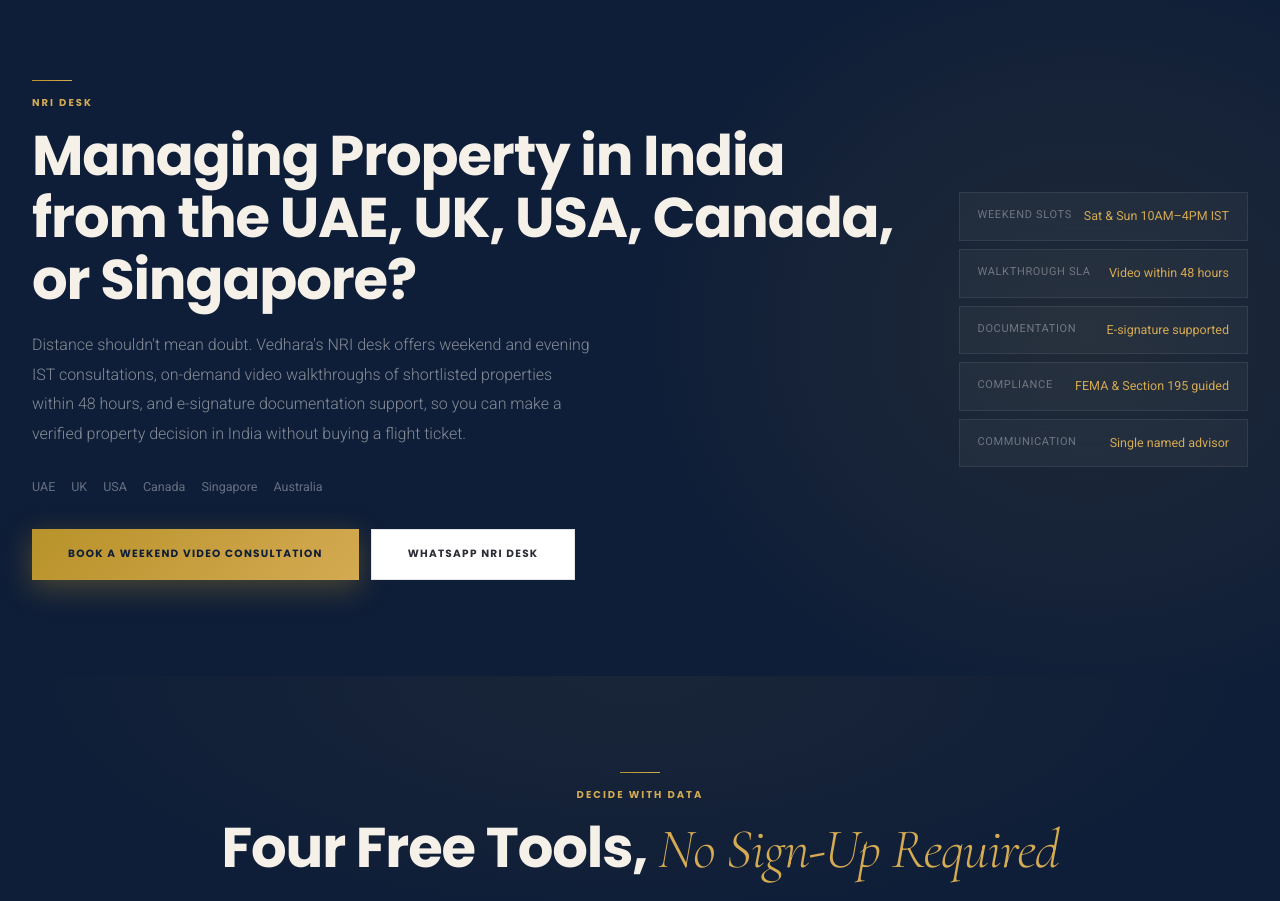
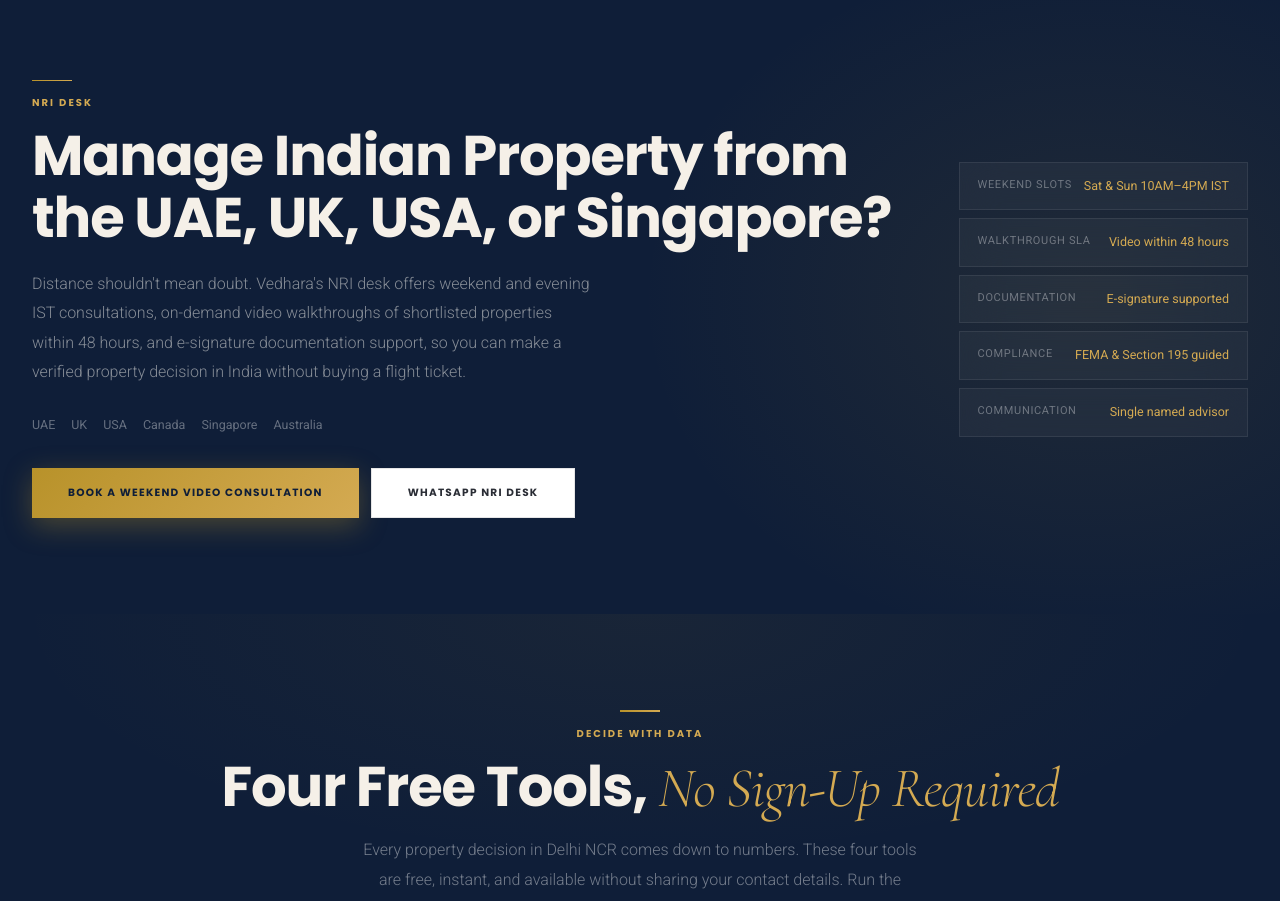
Before and after one commit to mohit1661-ai/Vedhara-Group-Supabase, a Next.js app: page / in a window 1280 px wide. Shown: the part 4880-5781 px from the top of the page. Built offline with nearby package versions, Linux system fonts and the light colour scheme.

Commit message:
Fix 3-line headings: shorten NRI heading to 2 lines on homepage and NRI services page

```diff
--- a/app/nri-services/page.tsx
+++ b/app/nri-services/page.tsx
@@ -54,7 +54,7 @@
         <span className="v-line" style={{ margin:"0 auto 14px" }} />
         <p className="eyebrow" style={{ marginBottom:18 }}>NRI Property Services</p>
         <h1 style={{ fontFamily:"var(--t-display)",fontStyle:"italic",fontWeight:300,fontSize:"clamp(36px,6.5vw,80px)",color:"var(--light)",lineHeight:1.05,marginBottom:24 }}>
-          Managing Property in India<br />from the UAE, UK, USA,<br /><span style={{ color:"var(--gold-lt)" }}>Canada, or Singapore?</span>
+          Manage Indian Property from<br /><span style={{ color:"var(--gold-lt)" }}>the UAE, UK, USA, or Singapore?</span>
         </h1>
         <p className="body-lg" style={{ color:"rgba(255,255,255,0.85)",maxWidth:580,margin:"0 auto 28px" }}>
           Distance shouldn&apos;t mean doubt. Vedhara&apos;s NRI desk offers weekend and evening IST consultations, on-demand video walkthroughs within 48 hours, and e-signature documentation support, so you can make a verified property decision in India without buying a flight ticket.
--- a/app/page.tsx
+++ b/app/page.tsx
@@ -288,7 +288,7 @@
               <span className="v-line" />
               <p className="eyebrow" style={{ color:"var(--gold-lt)",marginBottom:14 }}>NRI Desk</p>
               <h2 className="heading-xl" style={{ color:"var(--light)",lineHeight:1.1,marginBottom:20 }}>
-                Managing Property in India from the UAE, UK, USA, Canada, or Singapore?
+                Manage Indian Property from<br />the UAE, UK, USA, or Singapore?
               </h2>
               <p className="body-lg" style={{ color:"rgba(252,250,244,0.5)",marginBottom:28,maxWidth:560 }}>
                 Distance shouldn&apos;t mean doubt. Vedhara&apos;s NRI desk offers weekend and evening IST consultations, on-demand video walkthroughs of shortlisted properties within 48 hours, and e-signature documentation support, so you can make a verified property decision in India without buying a flight ticket.
```
